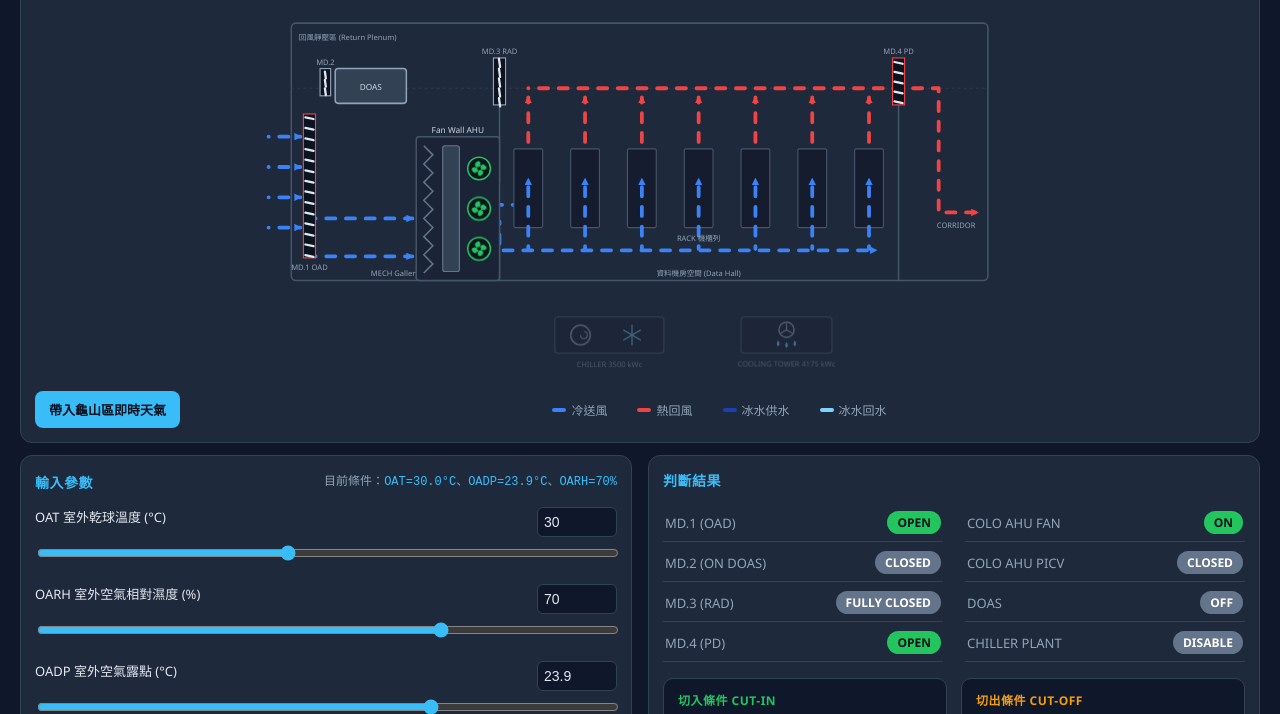
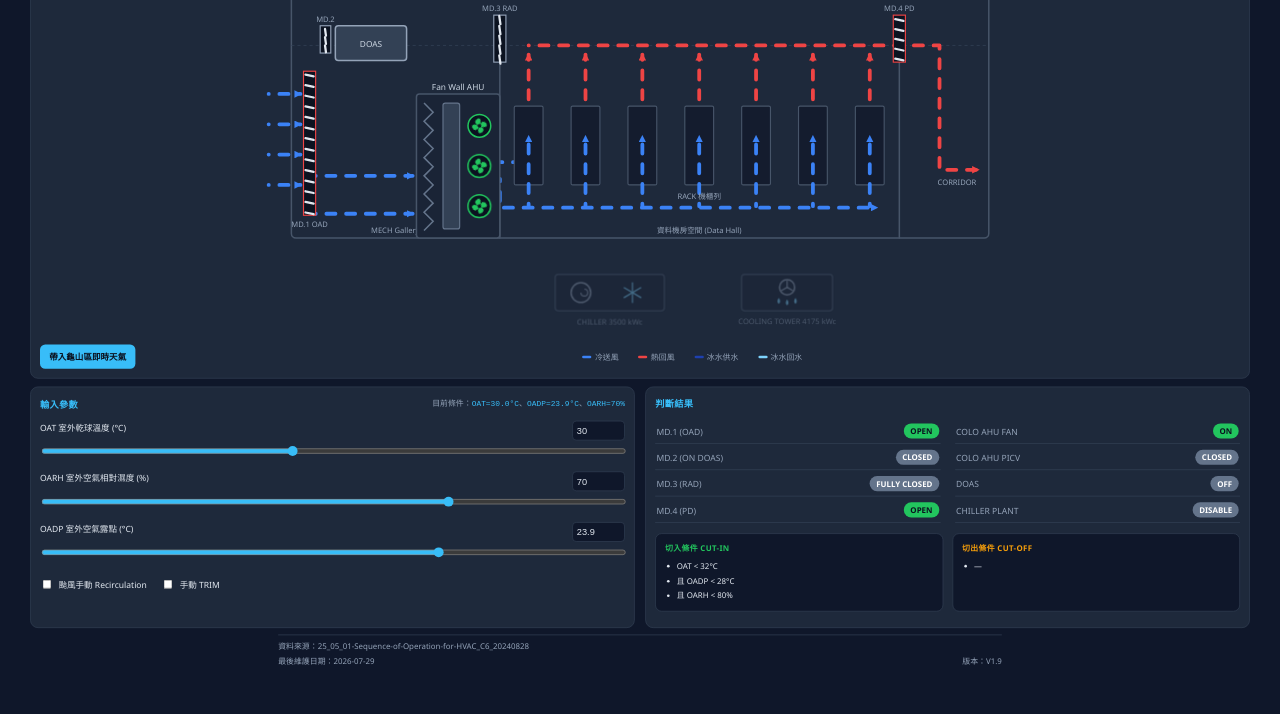
Before and after one commit to chienan822454/cooling-moed, a plain HTML site: page index.html in a window 1280 px wide. Shown: the part 122-836 px from the top of the page. After the commit the page ends 800 px from the top, so only its background shows below. Drawn offline with Linux system fonts and the light colour scheme.

Commit message:
Add files via upload

```diff
--- a/index.html
+++ b/index.html
@@ -11,10 +11,12 @@
     --on:#22c55e; --off:#64748b; --mod:#f59e0b; --warn:#ef4444;
   }
   * { box-sizing:border-box; }
+  html, body { height:100%; }
   body {
     margin:0; font-family:"Segoe UI",system-ui,sans-serif;
     background:var(--bg); color:var(--txt); padding:24px;
   }
+  #stage { transform-origin:top left; }
   h1 { font-size:20px; margin:0 0 4px; }
   .sub { color:var(--muted); font-size:13px; margin-bottom:20px; }
   .wrap { display:grid; grid-template-columns:1fr 1fr; gap:20px; max-width:960px; margin:0 auto; }
@@ -26,11 +28,13 @@
   @media(max-width:820px){ .grid{ grid-template-columns:1fr; } }
   /* 桌機：自動壓縮到單一頁面（限圖高、縮邊距） */
   @media(min-width:821px){
-    body { padding:12px 20px; }
+    html, body { overflow:hidden; }
+    body { padding:0; }
+    #stage { position:absolute; top:0; left:0; width:1902px; padding:16px 24px; }
     h1 { font-size:18px; margin:0 0 2px; }
     .sub { margin-bottom:8px; font-size:12px; }
     .diagram-card { margin-bottom:12px; }
-    .diagram-card .svg-scroll svg { width:auto; height:46vh; max-width:100%; margin:0 auto; }
+    .diagram-card .svg-scroll svg { width:auto; height:560px; max-width:100%; margin:0 auto; }
     .grid { gap:16px; }
     .card { padding:14px; }
     .card h2 { margin-bottom:10px; }
@@ -174,6 +178,7 @@
 </style>
 </head>
 <body>
+<div id="stage">
   <h1>COLO AHU 冷卻模式模擬器</h1>
   <div class="sub">調整 OAT / OADP / OARH，即時判斷運轉模式，底圖依模式顯示風門開合與氣流方向。</div>
 
@@ -475,9 +480,10 @@
     <div>資料來源：25_05_01-Sequence-of-Operation-for-HVAC_C6_20240828</div>
     <div style="display:flex; justify-content:space-between; gap:12px; flex-wrap:wrap;">
       <span>最後維護日期：2026-07-29</span>
-      <span>版本：V1.81</span>
+      <span>版本：V1.9</span>
     </div>
   </footer>
+</div><!-- /#stage -->
 
 <script>
 // 設備狀態對照表
@@ -689,6 +695,8 @@ function render(){
   $("chillerSys").style.opacity = chillerOn ? 1 : 0.4;
   $("chillerBox").setAttribute("stroke", chillerOn ? "#22c55e" : "#475569");
   $("towerBox").setAttribute("stroke", chillerOn ? "#22c55e" : "#475569");
+
+  fitStage();
 }
 
 // ===== 濕空氣（Psychrometric）聯動 =====
@@ -784,7 +792,7 @@ async function fetchWeather(){
     const clamp = (t < 15) ? "（已依模擬器下限 15°C 夾限）" : "";
     status.innerHTML =
       `已帶入：溫度 <b>${t.toFixed(1)}°C</b>、相對濕度 <b>${rh.toFixed(0)}%</b>${clamp}` +
-      (time ? `，觀測時間 ${time}（Asia/Taipei）` : "");
+      (time ? `，觀測時間 ${time}` : "");
   } catch (err){
     status.innerHTML = "取得失敗：" + err.message +
       "。<br>此功能需以 https 網址開啟（如 GitHub Pages）；直接雙擊檔案（file://）會被瀏覽器阻擋。";
@@ -794,6 +802,21 @@ async function fetchWeather(){
 }
 $("fetchWeather").addEventListener("click", fetchWeather);
 
+// ===== 自動縮放至單一螢幕（scale-to-fit，設計寬 1902）=====
+const stageEl = document.getElementById("stage");
+function fitStage(){
+  if (!stageEl) return;
+  if (window.innerWidth < 821){ stageEl.style.transform = ""; return; }   // 小螢幕不縮放（正常排版）
+  stageEl.style.transform = "none";
+  const w = 1902, h = stageEl.scrollHeight;
+  const s = Math.min(window.innerWidth / w, window.innerHeight / h);
+  const left = (window.innerWidth - w * s) / 2;
+  const top  = (window.innerHeight - h * s) / 2;
+  stageEl.style.transform = "translate(" + left + "px," + top + "px) scale(" + s + ")";
+}
+window.addEventListener("resize", fitStage);
+window.addEventListener("load", fitStage);
+
 // 初始化：依 OAT + RH 使 DP 一致，並設定初始模式
 writeVal("oadp", "oadpNum", calcDP(num("oat"), num("oarh")), true);
 currentMode = initialMode(num("oat"), num("oadp"), num("oarh"), $("typhoon").checked, $("forceTrim").checked);
```
